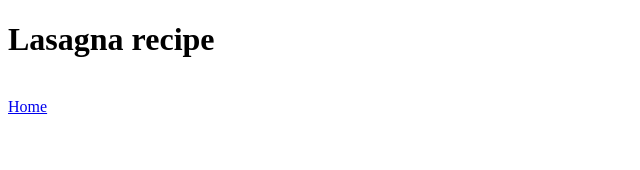
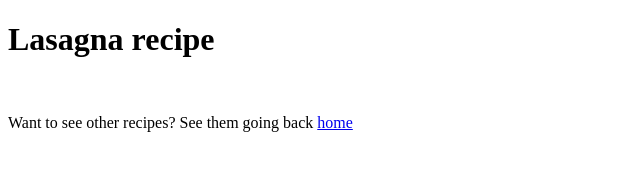
Before and after one commit to NevilleBroth/odin-recipes, a plain HTML site: page recipes/lasagna.html in a window 1280 px wide. Shown: the whole page, without its empty margins (0-640 px from the left). Drawn offline with Linux system fonts and the light colour scheme.

Commit message:
Fix on navigability

```diff
--- a/recipes/lasagna.html
+++ b/recipes/lasagna.html
@@ -8,6 +8,6 @@
 <body>
     <h1>Lasagna recipe</h1>
     <br>
-    <a href="../index.html">Home</a>
+    <p>Want to see other recipes? See them going back <a href="../index.html">home</a></p>
 </body>
 </html>
```
